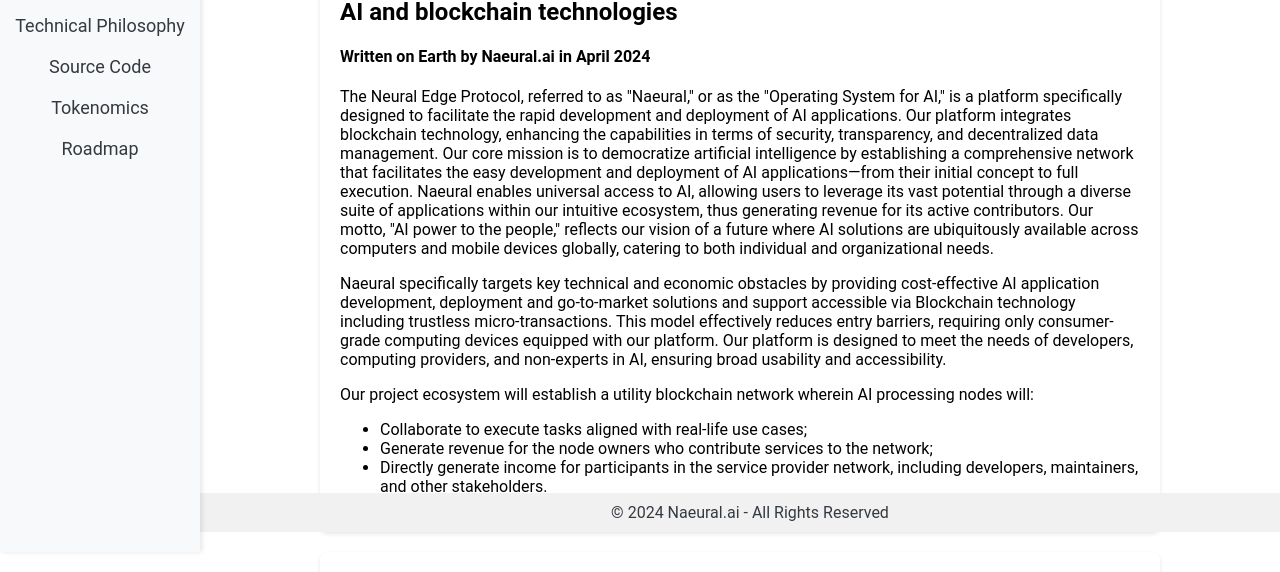
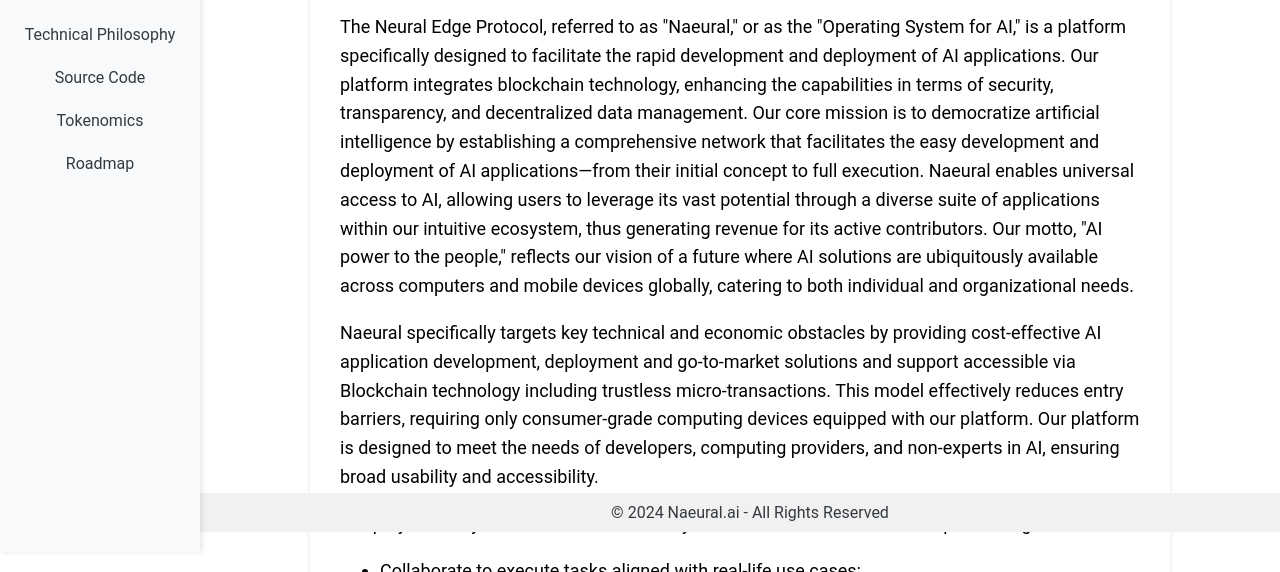
Before and after one commit to NaeuralEdgeProtocol/naeural-web, a plain HTML site: page public/index.html in a window 1280 px wide. Shown: the part 268-840 px from the top of the page. Drawn offline with Linux system fonts and the light colour scheme; some packages are replaced by stand-ins of ours.

Commit message:
fix: fonts

```diff
--- a/public/styles.css
+++ b/public/styles.css
@@ -35,10 +35,10 @@ body {
 }
 
 .sidebar-links a {
-  padding: 10px 15px;
+  padding: 12px 15px; /* Increased padding */
   text-align: center;
   text-decoration: none;
-  font-size: 18px;
+  font-size: 16px; /* Reduced font size */
   color: #343a40;
   display: block;
   width: 100%;
@@ -80,12 +80,14 @@ body {
 .carousel section {
   scroll-snap-align: start;
   max-width: 800px;
-  margin: 20px auto;
-  padding: 20px;
+  margin: 30px auto; /* Increased margin between cards */
+  padding: 30px; /* Increased padding inside cards */
   background-color: #ffffff;
   border-radius: 8px;
   box-shadow: 0 2px 4px rgba(0,0,0,0.1);
   transition: transform 0.3s;
+  line-height: 1.6; /* Increased line height for readability */
+  font-size: 18px; /* Adjusted font size */
 }
 
 .carousel section:hover {
```
